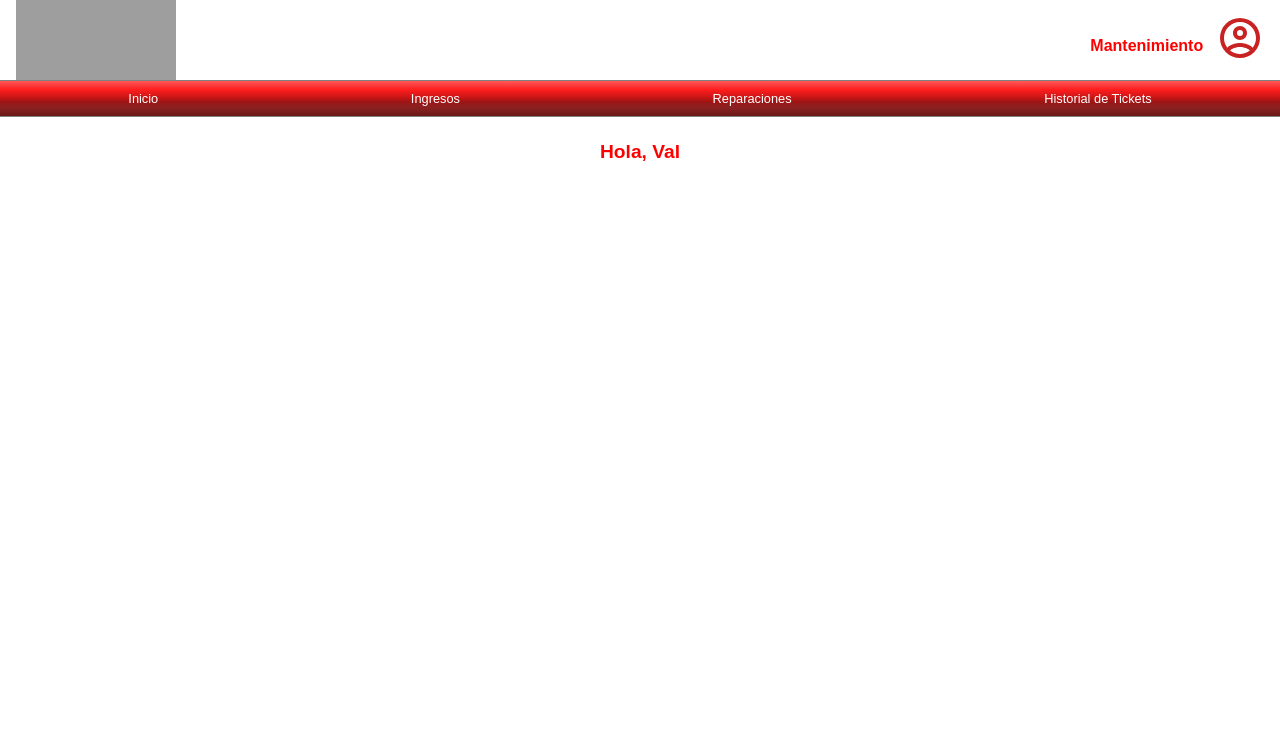
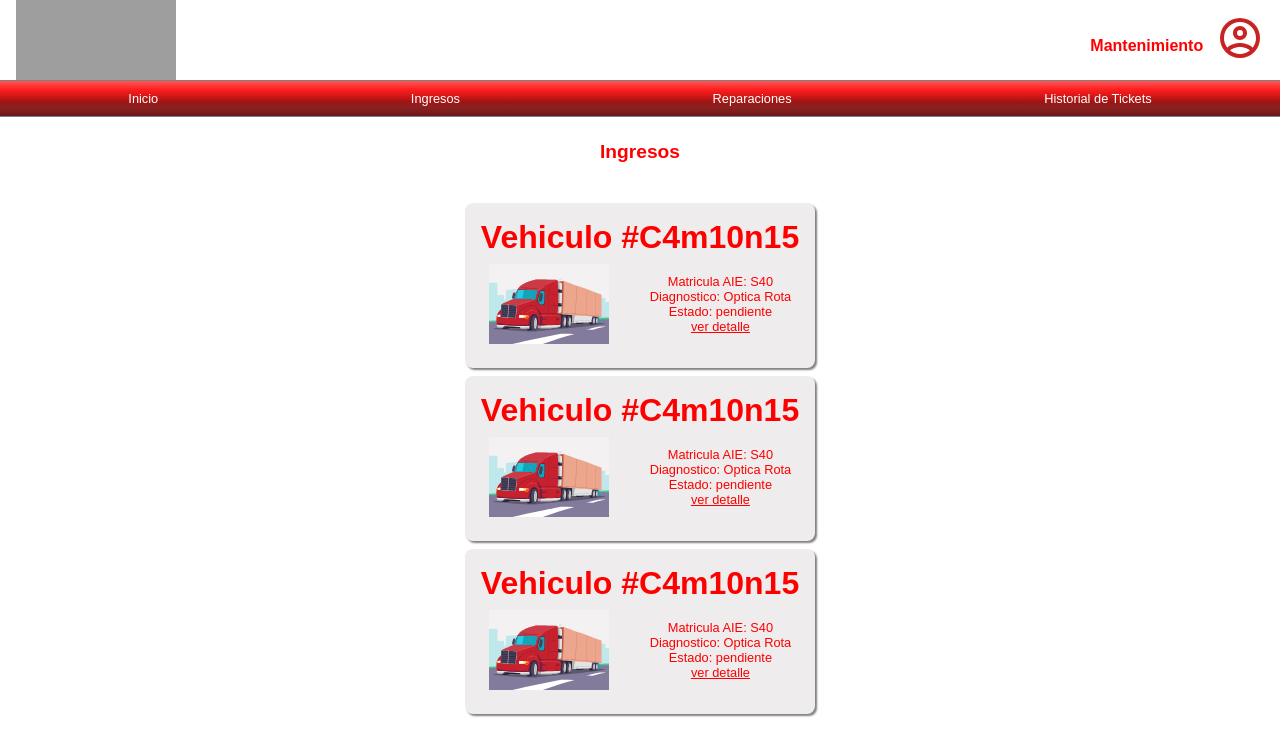
Before and after one commit to imdaviddev/tp-final-laboratorio-frontend, a React (Vite) app: page /mantenimiento/ingresos in a window 1280 px wide. Shown: the top 756 px of the page. Built offline with nearby package versions, Linux system fonts and the light colour scheme; grey boxes are pictures that could not be loaded.

Commit message:
diseño ingresos

```diff
--- a/src/pages/ComponentsUI/index.tsx
+++ b/src/pages/ComponentsUI/index.tsx
@@ -150,3 +150,44 @@ export const ListaPaquetesIngresados = () => {
 
     </WrapperListaPaquetes>
 }
+
+export const ContainerGeneral = styled.div`
+    display: flex;
+    flex-direction: column;
+    padding: 1rem;
+    align-items: center;
+    gap: 0.5rem;
+    background-color: #e8eae8cc;
+    align-self: center;
+    max-width: 500px;
+    border-radius: 0.5rem;
+    width: 100%;
+`
+
+export const FilaGeneral = styled.div`
+  display: flex;
+  flex-direction: row;
+  justify-content: space-between;
+  padding: 0.5rem;
+  align-items: center;
+  width: 100%;
+  background-color: #f9f9f9e3;
+  border-radius: 0.5rem;
+`
+
+export const BoxGeneral = styled.div`
+  display: flex;
+  flex-direction: column;
+  align-items: center;
+  justify-content: center;
+  font-size: 0.8rem;
+  max-width: 150px;
+  border-radius: 0.5rem;
+`
+
+export const VerDetalle = () => {
+  return <p style={{
+    color: 'red',
+    textDecoration: 'underline',
+  }}>ver detalle</p>
+}
--- a/src/pages/Mantenimiento/MantenimientoInicio.tsx
+++ b/src/pages/Mantenimiento/MantenimientoInicio.tsx
@@ -3,7 +3,7 @@ import { TituloDescripcion, TituloPage } from '../ComponentsUI'
 import camionRojo from '../../../Imagenes/camion.svg';
 
 
-const ContainerGeneral = styled.div`
+export const ContainerGeneral = styled.div`
     display: flex;
     flex-direction: column;
     padding: 1rem;
@@ -16,7 +16,7 @@ const ContainerGeneral = styled.div`
     width: 100%;
 `
 
-const FilaGeneral = styled.div`
+export const FilaGeneral = styled.div`
   display: flex;
   flex-direction: row;
   justify-content: space-between;
@@ -27,7 +27,7 @@ const FilaGeneral = styled.div`
   border-radius: 0.5rem;
 `
 
-const BoxGeneral = styled.div`
+export const BoxGeneral = styled.div`
   display: flex;
   flex-direction: column;
   align-items: center;
@@ -37,7 +37,7 @@ const BoxGeneral = styled.div`
   border-radius: 0.5rem;
 `
 
-const VerDetalle = () => {
+export const VerDetalle = () => {
   return <p style={{
     color: 'red',
     textDecoration: 'underline',
--- a/src/pages/Mantenimiento/Mantenimientoingresos.tsx
+++ b/src/pages/Mantenimiento/Mantenimientoingresos.tsx
@@ -1,10 +1,78 @@
-import { TituloPage } from '../ComponentsUI'
+import { styled } from 'styled-components'
+import { BoxGeneral, ContainerGeneral, FilaGeneral, TituloPage, VerDetalle } from '../ComponentsUI'
+import Camion from '../../../Imagenes/camion.svg';
+
+export const ColumnaGeneral = styled.div`
+  display: flex;
+  flex-direction: column;
+  background-color: #eeecec;
+  box-shadow: 2px 2px 2px gray;
+  padding: 1rem;
+  border-radius: 0.5rem;
+`
+
+export const TituloGeneral = styled.div`
+  color: red;
+  font-size: 2rem;
+  font-weight: bold;
+`
 
 const Mantenimientoingresos = () => {
   return <>
     <TituloPage>
-        Hola, Val
+        Ingresos
     </TituloPage>
+    <ContainerGeneral style={{background: 'none'}}>
+      <ColumnaGeneral>
+        <TituloGeneral>
+          Vehiculo #C4m10n15
+        </TituloGeneral>
+        <FilaGeneral style={{background: 'none'}}>
+          <BoxGeneral style={{width: '120px'}}>
+            <img src={Camion} style={{width: '100$', height: '100%'}}/>
+          </BoxGeneral>
+          <BoxGeneral>
+            <p>Matricula AIE: S40</p>
+            <p>Diagnostico: Optica Rota</p>
+            <p>Estado: pendiente</p>
+            <VerDetalle/>
+          </BoxGeneral>
+        </FilaGeneral>
+      </ColumnaGeneral>
+
+      <ColumnaGeneral>
+        <TituloGeneral>
+          Vehiculo #C4m10n15
+        </TituloGeneral>
+        <FilaGeneral style={{background: 'none'}}>
+          <BoxGeneral style={{width: '120px'}}>
+            <img src={Camion} style={{width: '100$', height: '100%'}}/>
+          </BoxGeneral>
+          <BoxGeneral>
+            <p>Matricula AIE: S40</p>
+            <p>Diagnostico: Optica Rota</p>
+            <p>Estado: pendiente</p>
+            <VerDetalle/>
+          </BoxGeneral>
+        </FilaGeneral>
+      </ColumnaGeneral>
+      <ColumnaGeneral>
+        <TituloGeneral>
+          Vehiculo #C4m10n15
+        </TituloGeneral>
+        <FilaGeneral style={{background: 'none'}}>
+          <BoxGeneral style={{width: '120px'}}>
+            <img src={Camion} style={{width: '100$', height: '100%'}}/>
+          </BoxGeneral>
+          <BoxGeneral>
+            <p>Matricula AIE: S40</p>
+            <p>Diagnostico: Optica Rota</p>
+            <p>Estado: pendiente</p>
+            <VerDetalle/>
+          </BoxGeneral>
+        </FilaGeneral>
+      </ColumnaGeneral>
+    </ContainerGeneral>
   </>
 }
 
```
